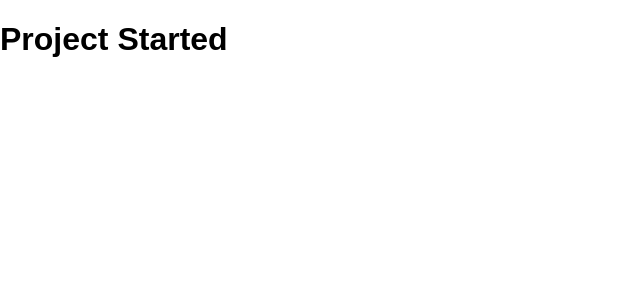
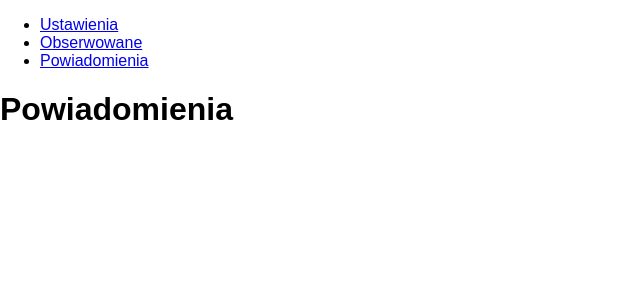
Before and after one commit to nfm886/Powiadomienia-z-Pasja, a React (Create React App) app: page / in a window 1280 px wide. Shown: the top 300 px of the page, without its empty margins (0-640 px from the left). Built offline with nearby package versions, Linux system fonts and the light colour scheme.

Commit message:
Base components

```diff
--- a/src/App.js
+++ b/src/App.js
@@ -1,11 +1,31 @@
 import React from 'react';
 import './App.css';
+import {
+  BrowserRouter as Router,
+  Switch,
+  Route
+} from "react-router-dom";
+import Navigation from './components/Navigation';
+import Settings from './components/Settings';
+import Watchlist from './components/Watchlist';
+import Notifications from './components/Notifications';
 
 function App() {
   return (
-    <div className="App">
-      <h1>Project Started</h1>
-    </div>
+    <Router>
+      <Navigation />
+      <Switch>
+        <Route path="/settings">
+          <Settings />
+        </Route>
+        <Route path="/watchlist">
+          <Watchlist />
+        </Route>
+        <Route path="/">
+          <Notifications />
+        </Route>
+      </Switch>
+    </Router>
   );
 }
 
--- /dev/null
+++ b/src/components/Navigation.js
@@ -0,0 +1,22 @@
+import React from 'react';
+import { Link } from 'react-router-dom';
+
+const Navigation = () => {
+  return (
+    <nav>
+      <ul>
+        <li>
+          <Link to="/settings">Ustawienia</Link>
+        </li>
+        <li>
+          <Link to="/watchlist">Obserwowane</Link>
+        </li>
+        <li>
+          <Link to="/">Powiadomienia</Link>
+        </li>
+      </ul>
+    </nav>
+  );
+}
+
+export default Navigation;
--- /dev/null
+++ b/src/components/Notifications.js
@@ -0,0 +1,7 @@
+import React from 'react';
+
+const Notifications = () => {
+  return <h1>Powiadomienia</h1>
+}
+
+export default Notifications;
--- /dev/null
+++ b/src/components/Settings.js
@@ -0,0 +1,7 @@
+import React from 'react';
+
+const Settings = () => {
+  return <h1>Ustawienia</h1>
+}
+
+export default Settings;
--- /dev/null
+++ b/src/components/Watchlist.js
@@ -0,0 +1,7 @@
+import React from 'react';
+
+const Watchlist = () => {
+  return <h1>Obserwowane</h1>
+}
+
+export default Watchlist;
```
